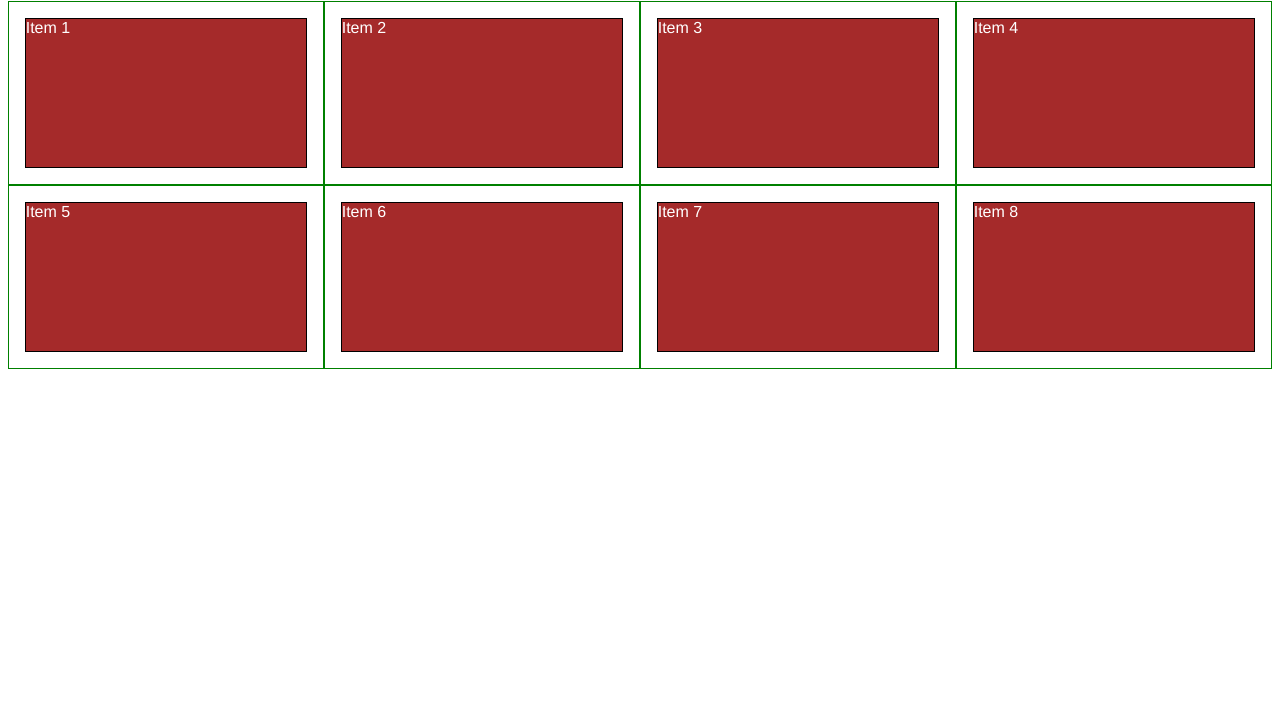
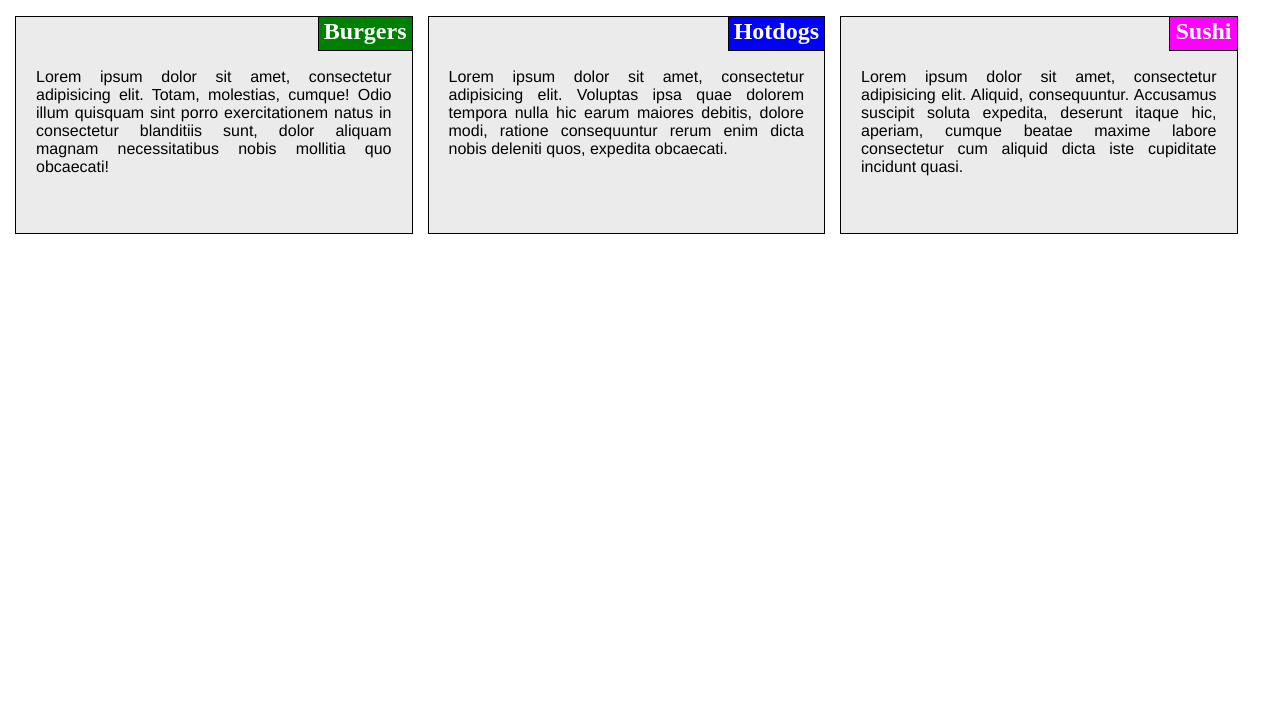
Before and after one commit to devsachi/coursera-HTMLCSSJavascript, a plain HTML site: page module2-solution/index.html in a window 1280 px wide. Shown: the part 72-800 px from the top of the page. Drawn offline with Linux system fonts and the light colour scheme.

Commit message:
MOdule 2 task

```diff
--- /dev/null
+++ b/module2-solution/css/stylesheet.css
@@ -0,0 +1,188 @@
+/********** Base styles **********/
+
+* {
+    box-sizing: border-box;
+}
+
+body {
+     margin: 0;
+    font-size: 16px/18px;
+}
+
+h1 {
+    margin-bottom: 15px;
+    text-align: center;
+}
+
+h2 {
+    border: 1px solid black;
+    text-align: center;
+    position: absolute;
+    top: 0;
+    right: -1px;
+    margin-top: -5px;
+    margin-bottom: 0px;
+    display: inline-block;
+    padding: 5px;
+    color: #fff;
+    background-color: #ff8c38;
+}
+
+p {
+
+
+    height: 150px;
+    margin-right: 0px;
+    margin-left: 0px;
+    font-family: Helvetica;
+    text-align: justify;
+    padding: -5px;
+    margin-bottom: -5px;
+}
+
+.burgers {
+    background-color: green;
+}
+
+.hotdogs {
+    background-color: blue;
+}
+
+.sushi {
+    background-color: magenta;
+}
+
+.section {
+    background-color: #ebebeb;
+    border: 1px solid black;
+    position: relative;
+    min-height: 130px;
+    margin-right: 15px;
+    margin-left: auto;
+    margin-bottom: 15px;
+    padding: 20px;
+    padding-top: 35px;
+    min-width: 300px;
+    overflow: hidden;
+}
+
+
+/* Simple Responsive Framework. */
+
+.row {
+    width: 100%;
+    margin: 0;
+    padding: 15px;
+}
+
+
+/************* Desktop Only *************/
+
+@media (min-width: 992px) {
+    .col-lg-1,
+    .col-lg-2,
+    .col-lg-3,
+    .col-lg-4,
+    .col-lg-5,
+    .col-lg-6,
+    .col-lg-7,
+    .col-lg-8,
+    .col-lg-9,
+    .col-lg-10,
+    .col-lg-11,
+    .col-lg-12 {
+        float: left;
+    }
+    .col-lg-1 {
+        width: 8.33%;
+    }
+    .col-lg-2 {
+        width: 16.66%;
+    }
+    .col-lg-3 {
+        width: 25%;
+    }
+    .col-lg-4 {
+        width: 33%;
+    }
+    .col-lg-5 {
+        width: 41.66%;
+    }
+    .col-lg-6 {
+        width: 50%;
+    }
+    .col-lg-7 {
+        width: 58.33%;
+    }
+    .col-lg-8 {
+        width: 66.66%;
+    }
+    .col-lg-9 {
+        width: 74.99%;
+    }
+    .col-lg-10 {
+        width: 83.33%;
+    }
+    .col-lg-11 {
+        width: 91.66%;
+    }
+    .col-lg-12 {
+        width: 100%;
+    }
+}
+
+
+/************* Tablets Only *************/
+
+@media (min-width: 768px) and (max-width: 991px) {
+    .col-md-1,
+    .col-md-2,
+    .col-md-3,
+    .col-md-4,
+    .col-md-5,
+    .col-md-6,
+    .col-md-7,
+    .col-md-8,
+    .col-md-9,
+    .col-md-10,
+    .col-md-11,
+    .col-md-12 {
+        float: left;
+    }
+    .col-md-1 {
+        width: 8.33%;
+    }
+    .col-md-2 {
+        width: 16.66%;
+    }
+    .col-md-3 {
+        width: 25%;
+    }
+    .col-md-4 {
+        width: 33%;
+    }
+    .col-md-5 {
+        width: 41.66%;
+    }
+    .col-md-6 {
+        width: 50%;
+    }
+    .col-md-7 {
+        width: 58.33%;
+    }
+    .col-md-8 {
+        width: 66.66%;
+    }
+    .col-md-9 {
+        width: 74.99%;
+    }
+    .col-md-10 {
+        width: 83.33%;
+    }
+    .col-md-11 {
+        width: 91.66%;
+    }
+    .col-md-12 {
+        width: 100%;
+    }
+}
--- a/module2-solution/index.html
+++ b/module2-solution/index.html
@@ -1,138 +1,35 @@
 <!DOCTYPE html>
 <html>
+
 <head>
-<meta charset="utf-8">
-<meta name="viewport" content="width=device-width, initial-scale=1">
-<title>Responsive Layout</title>
-<style>
+    <meta charset="utf-8">
+    <meta name="viewport" content="width=device-width, initial-scale=1">
+    <title>Responsive Layout</title>
+    <link rel="stylesheet" href="css/stylesheet.css">
+</head>
 
-/********** Base styles **********/
-* {
-  box-sizing: border-box;
-}
-h1 {
-  margin-bottom: 15px;
-}
+<body>
+    <h1>Our Menu</h1>
+    <div class="row">
+        <div class="col-lg-4 col-md-6">
+            <div class="section">
+                <h2 class="burgers">Burgers</h2>
+                <p>Lorem ipsum dolor sit amet, consectetur adipisicing elit. Totam, molestias, cumque! Odio illum quisquam sint porro exercitationem natus in consectetur blanditiis sunt, dolor aliquam magnam necessitatibus nobis mollitia quo obcaecati!</p>
+            </div>
+        </div>
+        <div class="col-lg-4 col-md-6">
+            <div class="section">
+                <h2 class="hotdogs">Hotdogs</h2>
+                <p>Lorem ipsum dolor sit amet, consectetur adipisicing elit. Voluptas ipsa quae dolorem tempora nulla hic earum maiores debitis, dolore modi, ratione consequuntur rerum enim dicta nobis deleniti quos, expedita obcaecati.</p>
+            </div>
+        </div>
+        <div class="col-lg-4 col-md-12">
+            <div class="section">
+                <h2 class="sushi">Sushi</h2>
+                <p>Lorem ipsum dolor sit amet, consectetur adipisicing elit. Aliquid, consequuntur. Accusamus suscipit soluta expedita, deserunt itaque hic, aperiam, cumque beatae maxime labore consectetur cum aliquid dicta iste cupiditate incidunt quasi.</p>
+            </div>
+        </div>
+    </div>
+</body>
 
-p {
-  border: 1px solid black;
-  background-color: #A52A2A;
-  width: 90%;
-  height: 150px;
-  margin-right: auto;
-  margin-left: auto;
-  font-family: Helvetica;
-  color: white;
-}
-
-/* Simple Responsive Framework. */
-.row {
-  width: 100%;
-}
-
-/********** Large devices only **********/
-@media (min-width: 1200px) {
-  .col-lg-1, .col-lg-2, .col-lg-3, .col-lg-4, .col-lg-5, .col-lg-6, .col-lg-7, .col-lg-8, .col-lg-9, .col-lg-10, .col-lg-11, .col-lg-12 {
-    float: left;
-    border: 1px solid green;
-  }
-  .col-lg-1 {
-    width: 8.33%;
-  }
-  .col-lg-2 {
-    width: 16.66%;
-  }
-  .col-lg-3 {
-    width: 25%;
-  }
-  .col-lg-4 {
-    width: 33%;
-  }
-  .col-lg-5 {
-    width: 41.66%;
-  }
-  .col-lg-6 {
-    width: 50%;
-  }
-  .col-lg-7 {
-    width: 58.33%;
-  }
-  .col-lg-8 {
-    width: 66.66%;
-  }
-  .col-lg-9 {
-    width: 74.99%;
-  }
-  .col-lg-10 {
-    width: 83.33%;
-  }
-  .col-lg-11 {
-    width: 91.66%;
-  }
-  .col-lg-12 {
-    width: 100%;
-  }
-}
-
-/********** Medium devices only **********/
-@media (min-width: 992px) and (max-width: 1199px) {
-  .col-md-1, .col-md-2, .col-md-3, .col-md-4, .col-md-5, .col-md-6, .col-md-7, .col-md-8, .col-md-9, .col-md-10, .col-md-11, .col-md-12 {
-    float: left;
-    border: 1px solid green;
-  }
-  .col-md-1 {
-    width: 8.33%;
-  }
-  .col-md-2 {
-    width: 16.66%;
-  }
-  .col-md-3 {
-    width: 25%;
-  }
-  .col-md-4 {
-    width: 33%;
-  }
-  .col-md-5 {
-    width: 41.66%;
-  }
-  .col-md-6 {
-    width: 50%;
-  }
-  .col-md-7 {
-    width: 58.33%;
-  }
-  .col-md-8 {
-    width: 66.66%;
-  }
-  .col-md-9 {
-    width: 74.99%;
-  }
-  .col-md-10 {
-    width: 83.33%;
-  }
-  .col-md-11 {
-    width: 91.66%;
-  }
-  .col-md-12 {
-    width: 100%;
-  }
-}
-
-</style>
-</head>
-<body>
-<h1>Responsive Layout</h1>
-
-<div class="row">
-  <div class="col-lg-3 col-md-6"><p>Item 1</p></div>
-  <div class="col-lg-3 col-md-6"><p>Item 2</p></div>
-  <div class="col-lg-3 col-md-6"><p>Item 3</p></div>
-  <div class="col-lg-3 col-md-6"><p>Item 4</p></div>
-  <div class="col-lg-3 col-md-6"><p>Item 5</p></div>
-  <div class="col-lg-3 col-md-6"><p>Item 6</p></div>
-  <div class="col-lg-3 col-md-6"><p>Item 7</p></div>
-  <div class="col-lg-3 col-md-6"><p>Item 8</p></div>
-</div>
-
-</body>
 </html>
```
